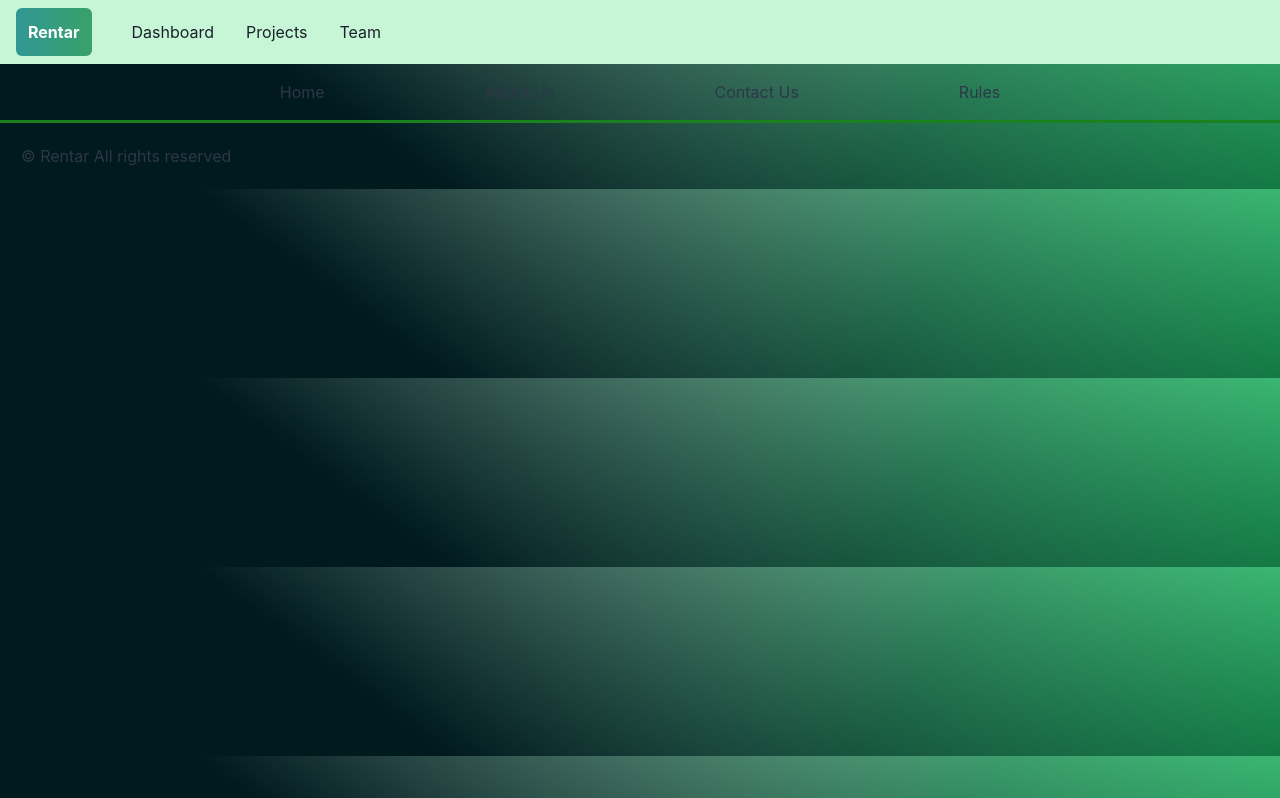
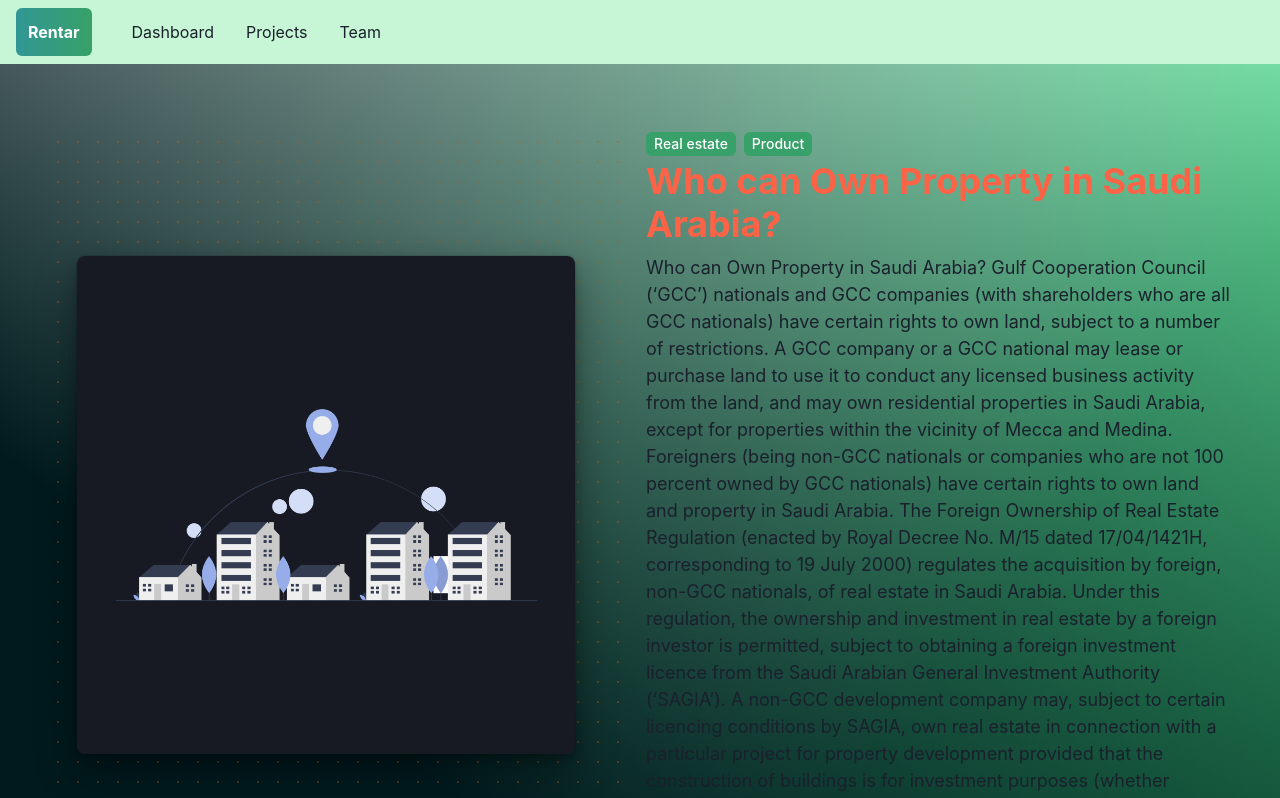
Before and after one commit to mohamedbagabas/Frontend-Finalproject, a React (Create React App) app in the folder Desktop/Final-Project-Frontend/rentar/: page /rules in a window 1280 px wide. Shown: the top 798 px of the page. Built offline with nearby package versions, Linux system fonts and the light colour scheme.

Commit message:
add ruls and function

```diff
--- a/Desktop/Final-Project-Frontend/rentar/src/App.tsx
+++ b/Desktop/Final-Project-Frontend/rentar/src/App.tsx
@@ -8,6 +8,7 @@ import { BrowserRouter, Route, Routes } from 'react-router-dom';
 import Home from './home/home'
 import Buildinginfo from "./Building/Building";
 import About from './page/about'
+import Rules from './rules/rules'
 
 
 const navigation = {
@@ -31,7 +32,7 @@ function App() {
         <Route path="/Register" element={<Register/>}/>
         <Route path="/Building" element={<Buildinginfo/>}/>
         <Route path="/page" element={<About/>}/>
-
+        <Route path="/rules" element={<Rules/>}/>
         {/* <Route el ement={<ProtectedRoute />}/> */}
 
        </Routes>
--- a/Desktop/Final-Project-Frontend/rentar/src/Footer/Footer.tsx
+++ b/Desktop/Final-Project-Frontend/rentar/src/Footer/Footer.tsx
@@ -8,7 +8,7 @@ import {
     useColorModeValue,
     VisuallyHidden,
   } from '@chakra-ui/react';
-  import { FaInstagram, FaTwitter, FaYoutube } from 'react-icons/fa';
+  // import { FaInstagram, FaTwitter, FaYoutube } from 'react-icons/fa';
   import { ReactNode } from 'react';
 
   const Logo = (props: any) => {
@@ -80,7 +80,7 @@ import {
             <Link href={"/"}>Home</Link>
             <Link href={"../page"}>About Us</Link>
             <Link href={'#'}>Contact Us</Link>
-            <Link href={'#'}>Rules</Link>
+            <Link href={"../rules"}>Rules</Link>
           </Stack>
         </Container>
 
--- /dev/null
+++ b/Desktop/Final-Project-Frontend/rentar/src/rules/rules.tsx
@@ -0,0 +1,136 @@
+import React from 'react';
+import {
+  Box,
+  Heading,
+  Link,
+  Image,
+  Text,
+  Divider,
+  HStack,
+  Tag,
+  Wrap,
+  WrapItem,
+  SpaceProps,
+  useColorModeValue,
+  Container,
+} from '@chakra-ui/react';
+
+interface IBlogTags {
+  tags: Array<string>;
+  marginTop?: SpaceProps['marginTop'];
+}
+
+const BlogTags: React.FC<IBlogTags> = (props) => {
+  return (
+    <HStack spacing={2} marginTop={props.marginTop}>
+      {props.tags.map((tag) => {
+        return (
+          <Tag size={'md'} variant="solid" colorScheme="green" key={tag}>
+            {tag}
+          </Tag>
+        );
+      })}
+    </HStack>
+  );
+};
+
+interface BlogAuthorProps {
+  date: Date;
+  name: string;
+}
+
+export const BlogAuthor: React.FC<BlogAuthorProps> = (props) => {
+  return (
+    <HStack marginTop="2" spacing="2" display="flex" alignItems="center">
+
+      <Text fontWeight="medium">{props.name}</Text>
+      <Text>—</Text>
+      <Text>{props.date.toLocaleDateString()}</Text>
+    </HStack>
+  );
+};
+
+const Rules = () => {
+  return (
+    <Container  maxW={'7xl'} p="12">
+      <Box
+
+        marginTop={{ base: '1', sm: '5' }}
+        display="flex"
+        flexDirection={{ base: 'column', sm: 'row' }}
+        justifyContent="space-between">
+        <Box
+          display="flex"
+          flex="1"
+          marginRight="3"
+          position="relative"
+          alignItems="center">
+          <Box
+            width={{ base: '100%', sm: '85%' }}
+            zIndex="2"
+            marginLeft={{ base: '0', sm: '5%' }}
+            marginTop="5%">
+            <Link textDecoration="none" _hover={{ textDecoration: 'none' }}>
+              <Image
+                borderRadius="lg"
+                src="/go.gif" alt="hero-image"
+                objectFit="contain" shadow="dark-lg"
+              />
+            </Link>
+          </Box>
+          <Box zIndex="1" width="100%" position="absolute" height="100%">
+            <Box
+              bgGradient={useColorModeValue(
+                'radial(orange.600 1px, transparent 1px)',
+                'radial(orange.300 1px, transparent 1px)'
+              )}
+              backgroundSize="20px 20px"
+              opacity="0.4"
+              height="100%"
+            />
+          </Box>
+        </Box>
+        <Box
+          display="flex"
+          flex="1"
+          flexDirection="column"
+          justifyContent="center"
+          marginTop={{ base: '3', sm: '0' }}>
+          <BlogTags tags={['Real estate', 'Product']} />
+          <Heading marginTop="1">
+            <Link textDecoration="none" color='tomato'>
+            Who can Own Property in Saudi Arabia?
+            </Link>
+          </Heading>
+          <Text
+            as="p"
+            marginTop="2"
+            color='wi'
+            fontSize="lg">
+                Who can Own Property in Saudi Arabia?
+
+Gulf Cooperation Council (‘GCC’) nationals and GCC companies (with shareholders who are all GCC nationals) have certain rights to own land, subject to a number of restrictions. A GCC company or a GCC national may lease or purchase land to use it to conduct any licensed business activity from the land, and may own residential properties in Saudi Arabia, except for properties within the vicinity of Mecca and Medina.
+Foreigners (being non-GCC nationals or companies who are not 100 percent owned by GCC nationals) have certain rights to own land and property in Saudi Arabia. The Foreign Ownership of Real Estate Regulation (enacted by Royal Decree No. M/15 dated 17/04/1421H, corresponding to 19 July 2000) regulates the acquisition by foreign, non-GCC nationals, of real estate in Saudi Arabia. Under this regulation, the ownership and investment in real estate by a foreign investor is permitted, subject to obtaining a foreign investment licence from the Saudi Arabian General Investment Authority (‘SAGIA’).
+A non-GCC development company may, subject to certain licencing conditions by SAGIA, own real estate in connection with a particular project for property development provided that the construction of buildings is for investment purposes (whether through sale or lease), and is carried out by a Saudi Arabia licensed contractor.
+          </Text >
+
+        </Box>
+      </Box>
+
+
+      <Wrap spacing="30px" marginTop="5">
+        <WrapItem width={{ base: '100%', sm: '45%', md: '45%', lg: '30%' }}>
+          <Box w="100%">
+
+
+
+
+          </Box>
+        </WrapItem>
+      </Wrap>
+
+    </Container>
+  );
+};
+
+export default Rules;
```
